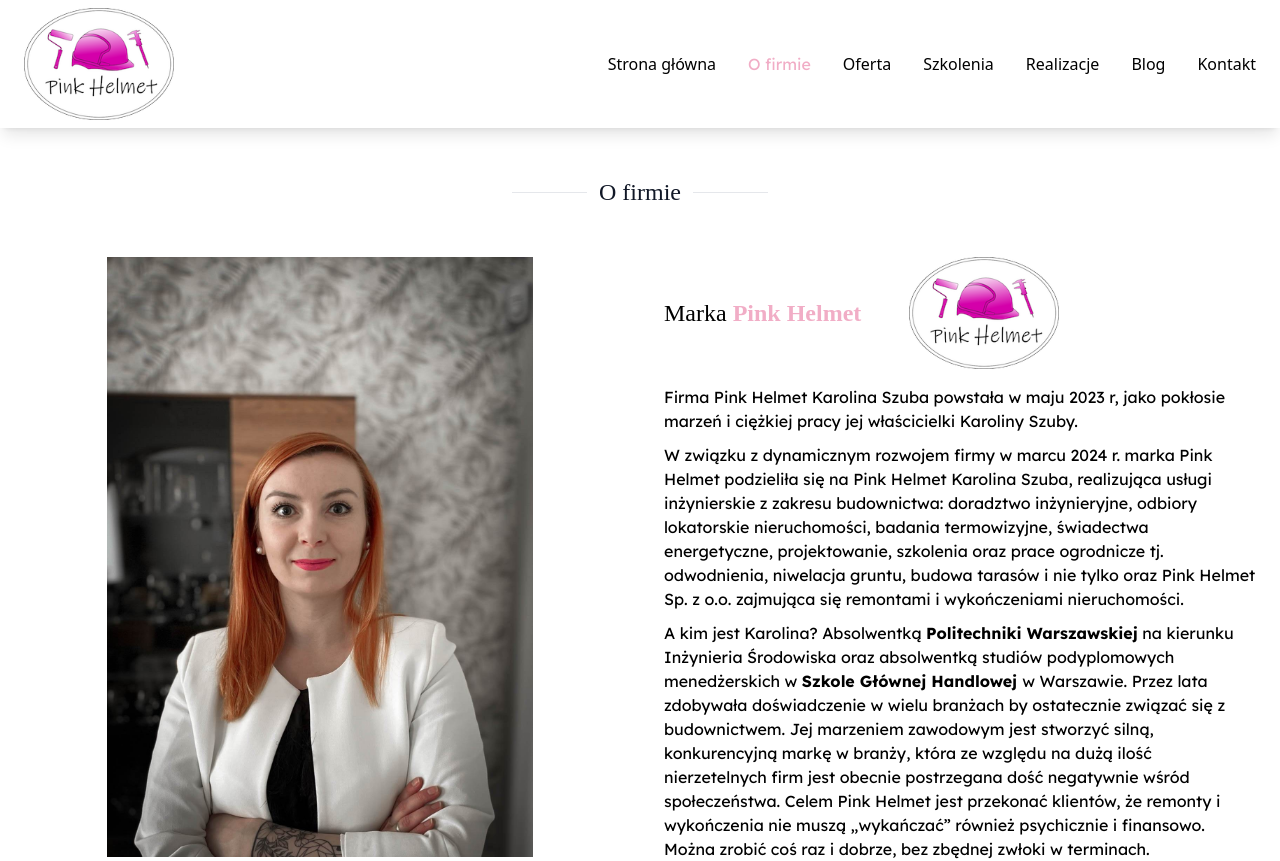
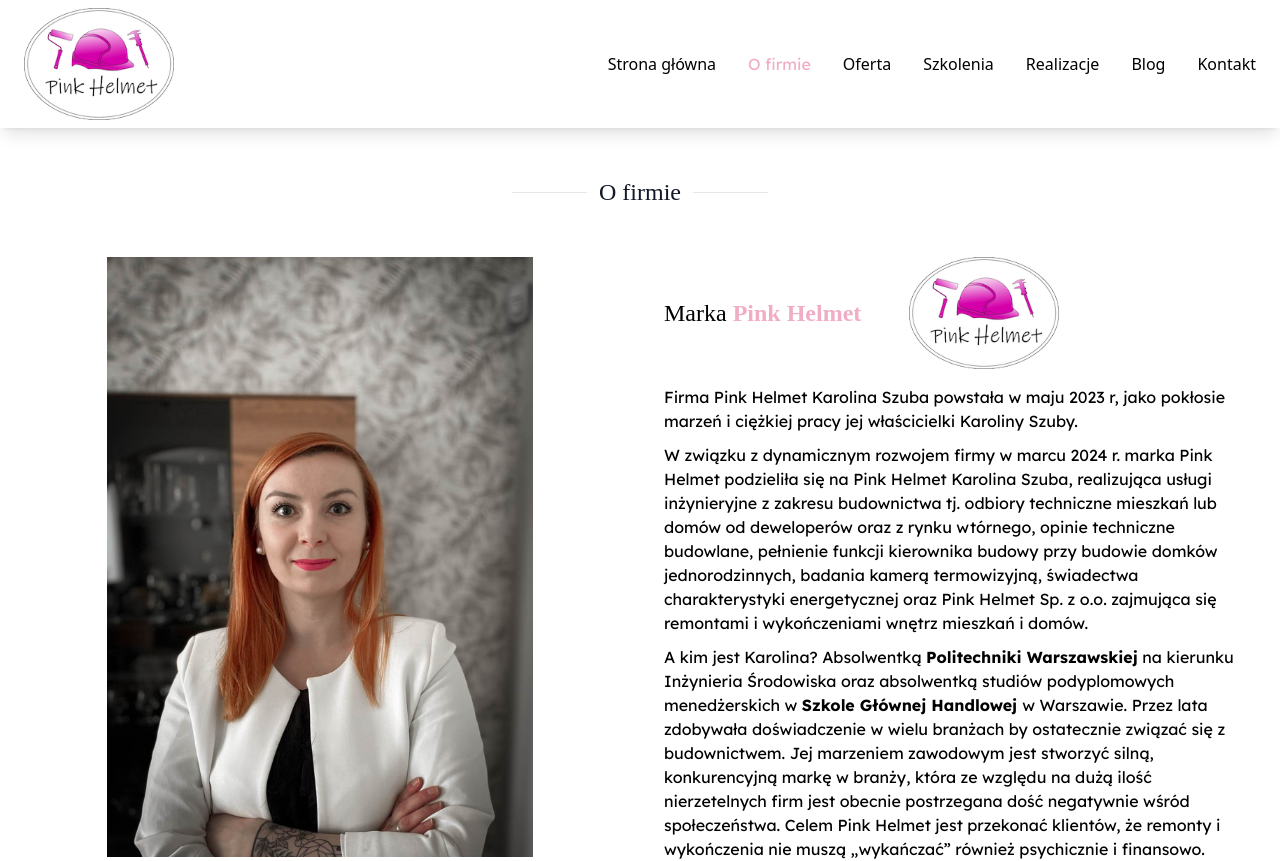
Before and after one commit to PinkHelmet/pink, a Next.js app: page /about in a window 1280 px wide. Shown: the top 861 px of the page. Built offline with nearby package versions, Linux system fonts and the light colour scheme; a web font is replaced by a local one.

Commit message:
Update index.js

```diff
--- a/pages/about/index.js
+++ b/pages/about/index.js
@@ -56,12 +56,12 @@ export default function About() {
           <p className="mb-2">
             W związku z dynamicznym rozwojem firmy w marcu 2024 r. marka Pink
             Helmet podzieliła się na Pink Helmet Karolina Szuba, realizująca
-            usługi inżynierskie z zakresu budownictwa: doradztwo inżynieryjne,
-            odbiory lokatorskie nieruchomości, badania termowizyjne, świadectwa
-            energetyczne, projektowanie, szkolenia oraz prace ogrodnicze tj.
-            odwodnienia, niwelacja gruntu, budowa tarasów i nie tylko oraz Pink
+            usługi inżynieryjne z zakresu budownictwa tj. odbiory techniczne
+            mieszkań lub domów od deweloperów oraz z rynku wtórnego, opinie techniczne
+            budowlane, pełnienie funkcji kierownika budowy przy budowie domków jednorodzinnych,
+            badania kamerą termowizyjną, świadectwa charakterystyki energetycznej oraz Pink
             Helmet Sp. z o.o. zajmująca się remontami i wykończeniami
-            nieruchomości.
+            wnętrz mieszkań i domów.
           </p>
           <p className="mb-2">
             A kim jest Karolina? Absolwentką <strong>Politechniki Warszawskiej</strong> na
```
